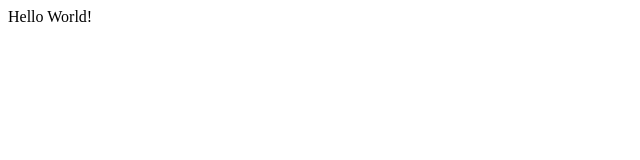
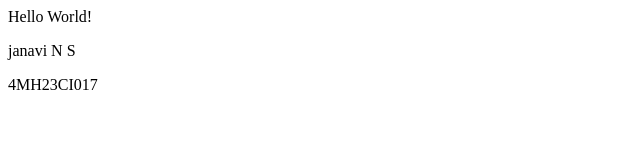
Before and after one commit to janavi1817/MITM, a plain HTML site: page index.html in a window 1280 px wide. Shown: the whole page, without its empty margins (0-640 px from the left). Drawn offline with Linux system fonts and the light colour scheme.

Commit message:
Added janavi N S and 4MH23CI017

```diff
--- a/index.html
+++ b/index.html
@@ -1 +1,3 @@
 <p>Hello World!</p>
+<p>janavi N S</p>
+<p>4MH23CI017</p>
```
